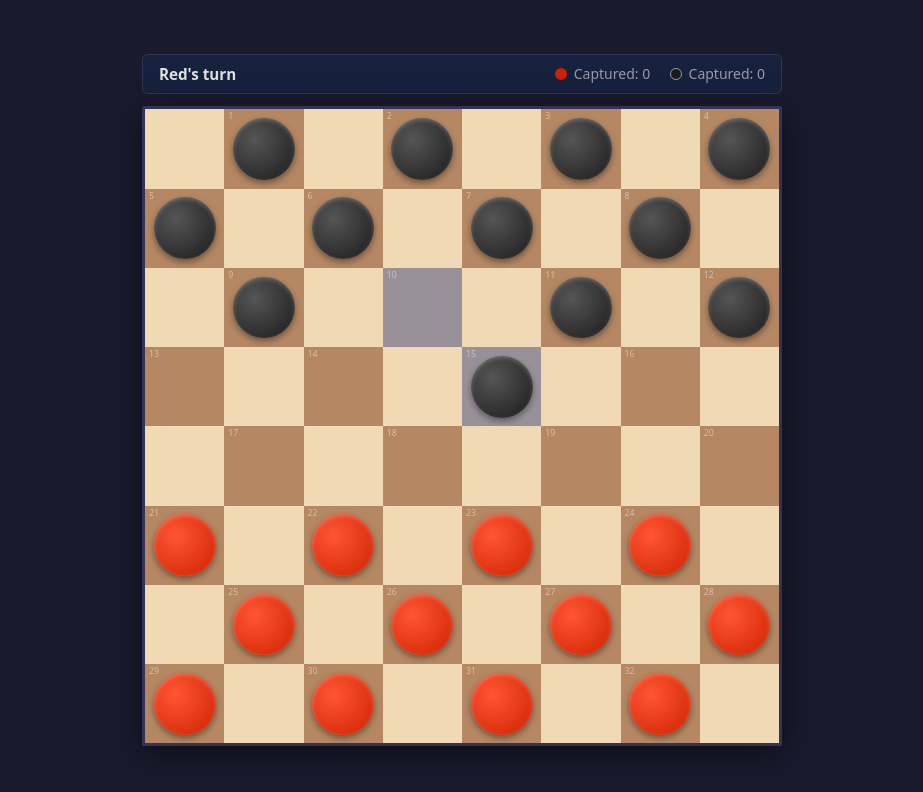
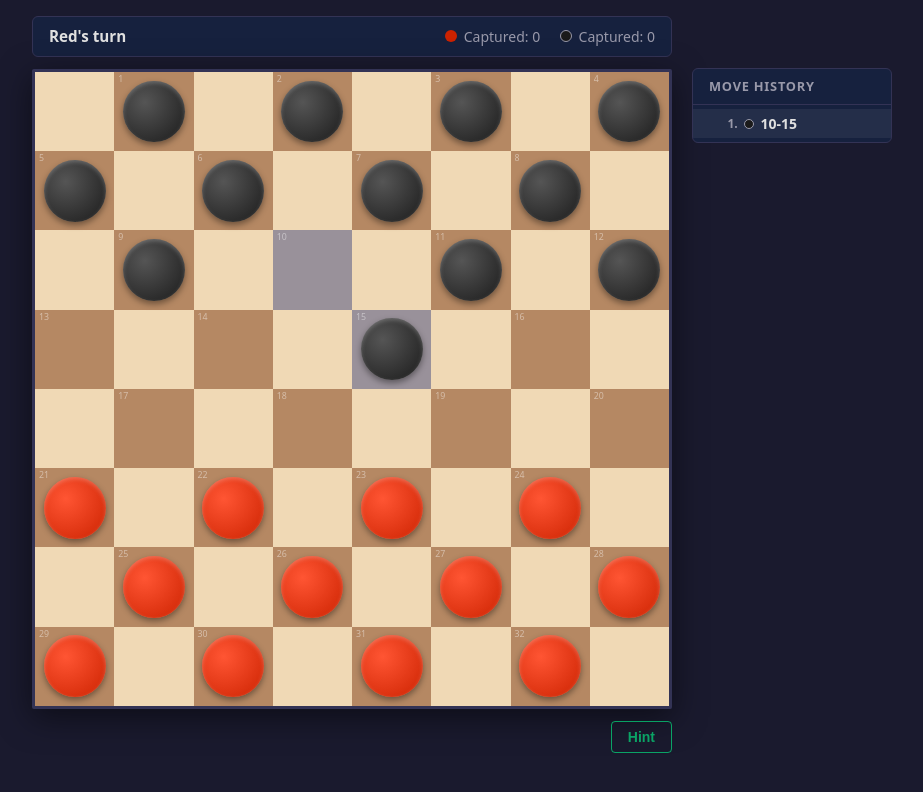
Before and after one commit to hhubris/checkers, a Vue app in the folder claude/: page /game in a window 1280 px wide. Shown: the top 792 px of the page, without its empty margins (178-1101 px from the left). Built offline with nearby package versions, Linux system fonts and the light colour scheme.

Commit message:
feat(ui): add MoveHistoryPanel, HintButton, GameOverModal (S-21, S-22, S-23)
Co-Authored-By: Claude Sonnet 4.6 <noreply@anthropic.com>

```diff
--- /dev/null
+++ b/claude/src/components/panels/GameOverModal.vue
@@ -0,0 +1,108 @@
+<script setup lang="ts">
+import { computed } from 'vue'
+import { useRouter } from 'vue-router'
+import { useGameStore } from '../../stores/gameStore'
+
+const game = useGameStore()
+const router = useRouter()
+
+const visible = computed(
+  () => game.gameState && game.gameState.status !== 'playing',
+)
+
+const winnerText = computed(() => {
+  if (game.gameState?.status === 'red-wins') return 'Red wins!'
+  if (game.gameState?.status === 'black-wins') return 'Black wins!'
+  return ''
+})
+
+function playAgain() {
+  game.startGame()
+}
+
+function mainMenu() {
+  game.resetGame()
+  router.push('/')
+}
+</script>
+
+<template>
+  <Teleport to="body">
+    <div v-if="visible" class="overlay" role="dialog" aria-modal="true" aria-labelledby="modal-title">
+      <div class="modal">
+        <h2 id="modal-title" class="winner-text">{{ winnerText }}</h2>
+        <p class="sub">Game over</p>
+        <div class="actions">
+          <button class="btn primary" @click="playAgain">Play Again</button>
+          <button class="btn secondary" @click="mainMenu">Main Menu</button>
+        </div>
+      </div>
+    </div>
+  </Teleport>
+</template>
+
+<style scoped>
+.overlay {
+  position: fixed;
+  inset: 0;
+  background: rgba(0, 0, 0, 0.6);
+  display: flex;
+  align-items: center;
+  justify-content: center;
+  z-index: 100;
+}
+
+.modal {
+  background: var(--surface);
+  border: 1px solid var(--border);
+  border-radius: 10px;
+  padding: 2rem 2.5rem;
+  text-align: center;
+  min-width: 240px;
+  box-shadow: 0 8px 40px rgba(0, 0, 0, 0.5);
+}
+
+.winner-text {
+  margin: 0 0 0.25rem;
+  font-size: 2rem;
+  font-weight: 700;
+  color: var(--text);
+}
+
+.sub {
+  margin: 0 0 1.5rem;
+  color: var(--text-muted);
+  font-size: 0.9rem;
+}
+
+.actions {
+  display: flex;
+  gap: 0.75rem;
+  justify-content: center;
+}
+
+.btn {
+  padding: 0.5rem 1.25rem;
+  border-radius: 5px;
+  font-size: 0.9rem;
+  font-weight: 600;
+  cursor: pointer;
+  border: 1px solid var(--border);
+  transition: opacity 0.15s;
+}
+
+.btn:hover {
+  opacity: 0.85;
+}
+
+.btn.primary {
+  background: var(--piece-red);
+  color: #fff;
+  border-color: var(--piece-red);
+}
+
+.btn.secondary {
+  background: transparent;
+  color: var(--text);
+}
+</style>
--- /dev/null
+++ b/claude/src/components/panels/HintButton.vue
@@ -0,0 +1,44 @@
+<script setup lang="ts">
+import { computed } from 'vue'
+import { useGameStore } from '../../stores/gameStore'
+import { useSettingsStore } from '../../stores/settingsStore'
+
+const game = useGameStore()
+const settings = useSettingsStore()
+
+const visible = computed(() => {
+  const gs = game.gameState
+  if (!gs || gs.status !== 'playing' || game.uiState.isAIThinking) return false
+  const player =
+    gs.currentTurn === 'red' ? settings.redPlayer : settings.blackPlayer
+  return player === 'human'
+})
+</script>
+
+<template>
+  <button v-if="visible" class="hint-btn" @click="game.requestHint()">
+    Hint
+  </button>
+</template>
+
+<style scoped>
+.hint-btn {
+  padding: 0.4rem 1rem;
+  background: transparent;
+  border: 1px solid var(--hint);
+  border-radius: 4px;
+  color: var(--hint);
+  font-size: 0.875rem;
+  font-weight: 600;
+  cursor: pointer;
+  transition:
+    background 0.15s,
+    color 0.15s;
+  filter: brightness(1.4);
+}
+
+.hint-btn:hover {
+  background: var(--hint);
+  color: #000;
+}
+</style>
--- /dev/null
+++ b/claude/src/components/panels/MoveHistoryPanel.vue
@@ -0,0 +1,113 @@
+<script setup lang="ts">
+import { ref, watch, nextTick } from 'vue'
+import { useGameStore } from '../../stores/gameStore'
+
+const game = useGameStore()
+const listEl = ref<HTMLElement | null>(null)
+
+watch(
+  () => game.gameState?.moveHistory.length,
+  async () => {
+    await nextTick()
+    if (listEl.value) {
+      listEl.value.scrollTop = listEl.value.scrollHeight
+    }
+  },
+)
+</script>
+
+<template>
+  <div class="history-panel">
+    <h2 class="panel-title">Move History</h2>
+    <ol v-if="game.gameState?.moveHistory.length" ref="listEl" class="history-list">
+      <li
+        v-for="(entry, i) in game.gameState.moveHistory"
+        :key="i"
+        :class="['entry', { latest: i === game.gameState.moveHistory.length - 1 }]"
+      >
+        <span class="move-num">{{ entry.moveNumber }}.</span>
+        <span :class="['color-dot', entry.color]" />
+        <span class="notation">{{ entry.notation }}</span>
+      </li>
+    </ol>
+    <p v-else class="empty">No moves yet.</p>
+  </div>
+</template>
+
+<style scoped>
+.history-panel {
+  display: flex;
+  flex-direction: column;
+  background: var(--surface);
+  border: 1px solid var(--border);
+  border-radius: 6px;
+  overflow: hidden;
+}
+
+.panel-title {
+  margin: 0;
+  padding: 0.5rem 1rem;
+  font-size: 0.8rem;
+  font-weight: 600;
+  text-transform: uppercase;
+  letter-spacing: 0.06em;
+  color: var(--text-muted);
+  border-bottom: 1px solid var(--border);
+}
+
+.history-list {
+  list-style: none;
+  margin: 0;
+  padding: 0.25rem 0;
+  overflow-y: auto;
+  max-height: 240px;
+  scroll-behavior: smooth;
+}
+
+.entry {
+  display: flex;
+  align-items: center;
+  gap: 0.4rem;
+  padding: 0.25rem 1rem;
+  font-size: 0.875rem;
+  color: var(--text-muted);
+  transition: background 0.15s;
+}
+
+.entry.latest {
+  background: rgba(255, 255, 255, 0.06);
+  color: var(--text);
+  font-weight: 600;
+}
+
+.move-num {
+  min-width: 1.8rem;
+  text-align: right;
+  color: var(--text-muted);
+  font-size: 0.75rem;
+}
+
+.color-dot {
+  display: inline-block;
+  width: 10px;
+  height: 10px;
+  border-radius: 50%;
+  flex-shrink: 0;
+}
+
+.color-dot.red {
+  background: var(--piece-red);
+}
+
+.color-dot.black {
+  background: var(--piece-black);
+  border: 1px solid var(--text-muted);
+}
+
+.empty {
+  margin: 0;
+  padding: 0.75rem 1rem;
+  font-size: 0.875rem;
+  color: var(--text-muted);
+}
+</style>
--- a/claude/src/views/GameView.vue
+++ b/claude/src/views/GameView.vue
@@ -4,12 +4,14 @@ import { useGameStore } from '../stores/gameStore'
 import { useSettingsStore } from '../stores/settingsStore'
 import BoardComponent from '../components/board/BoardComponent.vue'
 import GameStatusBar from '../components/panels/GameStatusBar.vue'
+import MoveHistoryPanel from '../components/panels/MoveHistoryPanel.vue'
+import HintButton from '../components/panels/HintButton.vue'
+import GameOverModal from '../components/panels/GameOverModal.vue'
 
 const game = useGameStore()
 const settings = useSettingsStore()
 
 onMounted(() => {
-  // Apply saved theme immediately, then start game
   document.documentElement.setAttribute('data-theme', settings.theme)
   game.startGame()
 })
@@ -20,7 +22,14 @@ onMounted(() => {
     <div class="board-area">
       <GameStatusBar />
       <BoardComponent />
+      <div class="board-footer">
+        <HintButton />
+      </div>
     </div>
+    <aside class="side-panel">
+      <MoveHistoryPanel />
+    </aside>
+    <GameOverModal />
   </main>
 </template>
 
@@ -28,8 +37,9 @@ onMounted(() => {
 .game-view {
   flex: 1;
   display: flex;
-  align-items: center;
+  align-items: flex-start;
   justify-content: center;
+  gap: 1.25rem;
   padding: 1rem;
 }
 
@@ -38,5 +48,34 @@ onMounted(() => {
   flex-direction: column;
   gap: 0.75rem;
   width: min(80vh, 100%);
+  flex-shrink: 0;
+}
+
+.board-footer {
+  display: flex;
+  justify-content: flex-end;
+  min-height: 2rem;
+}
+
+.side-panel {
+  display: flex;
+  flex-direction: column;
+  gap: 0.75rem;
+  width: 200px;
+  flex-shrink: 0;
+  padding-top: 3.25rem; /* align with board top (below status bar) */
+}
+
+@media (max-width: 640px) {
+  .game-view {
+    flex-direction: column;
+    align-items: center;
+  }
+
+  .side-panel {
+    width: 100%;
+    max-width: min(80vh, 100%);
+    padding-top: 0;
+  }
 }
 </style>
```
